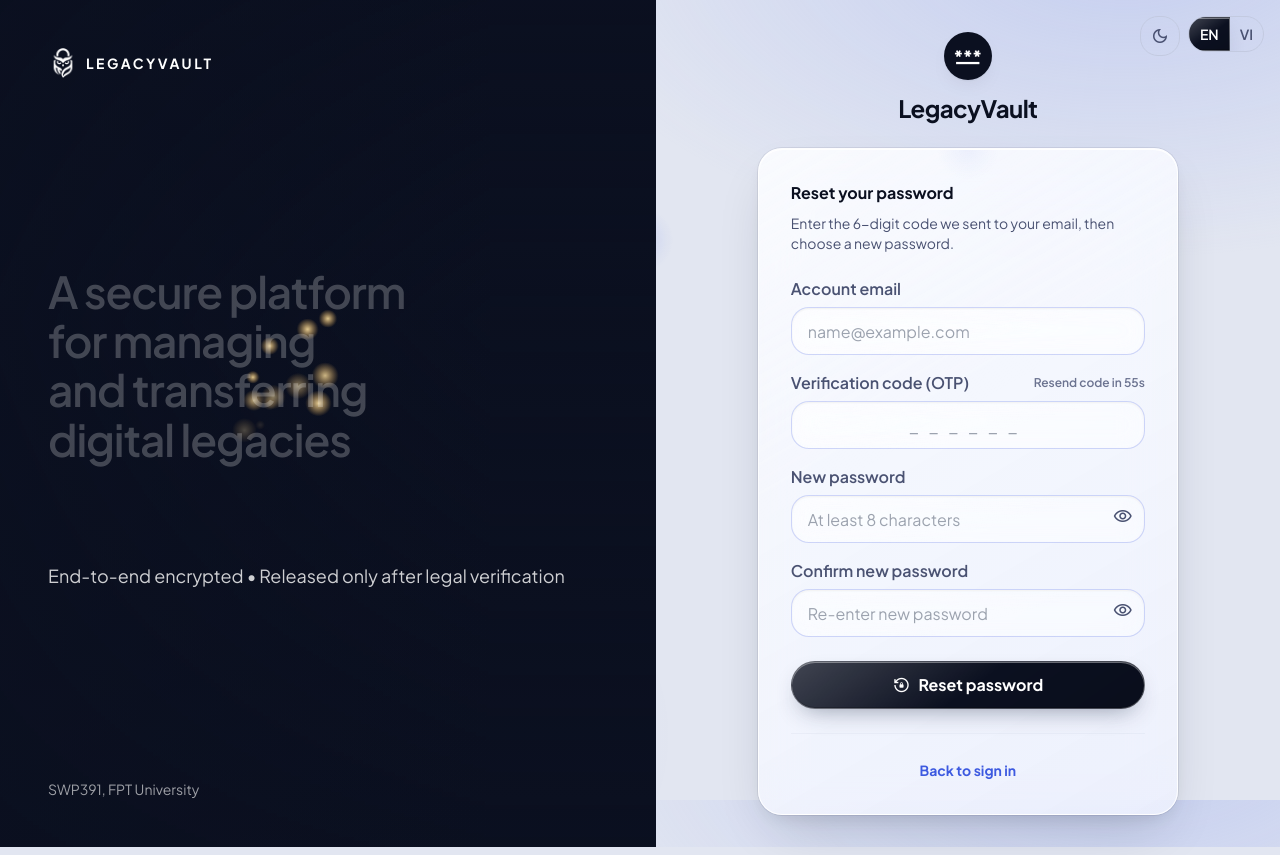
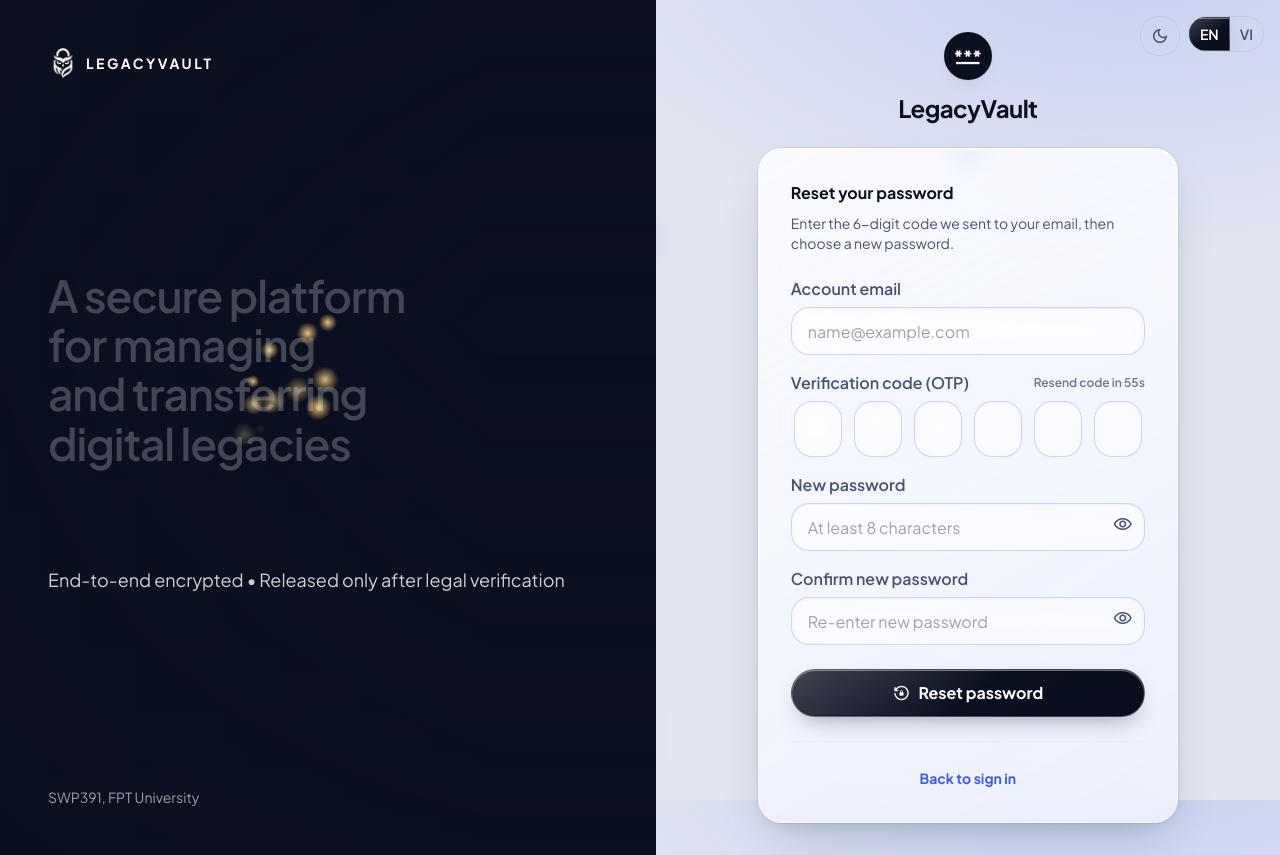
Before and after one commit to azerc18/legacy-vault, a React (Vite) app in the folder frontend/: page /reset-password in a window 1280 px wide. Built offline with nearby package versions, Linux system fonts and the light colour scheme; what @animate-ui/react would draw is missing.

Commit message:
feat(ui): six-box OTP input across all OTP screens

```diff
--- a/frontend/src/Beneficiary/BeneficiaryVaultDetail.jsx
+++ b/frontend/src/Beneficiary/BeneficiaryVaultDetail.jsx
@@ -13,6 +13,7 @@ import {
     ASSET_ICON, useEnumLabels, inputClass, btnPrimary, btnOutline,
 } from './beneficiaryUi.jsx';
 import BeneficiaryLegacyMessages from './BeneficiaryLegacyMessages.jsx';
+import OtpInput from '../Common/OtpInput.jsx';
 
 const OTP_RESEND_SECONDS = 60; // khớp BeneficiaryServiceImpl.OTP_RESEND_SECONDS
 
@@ -285,11 +286,7 @@ function VerifyIdentity({ vaultId, onVerified, onLocked }) {
                 <form onSubmit={submit} className="flex flex-col gap-4">
                     {method === 'OTP' ? (
                         <>
-                            <input
-                                inputMode="numeric" maxLength={6} placeholder={t('verify.otpPlaceholder')} value={otp}
-                                onChange={(e) => setOtp(e.target.value.replace(/\D/g, ''))}
-                                className={`${inputClass} tracking-[0.5em] text-center`}
-                            />
+                            <OtpInput label={t('verify.otpPlaceholder')} value={otp} onChange={setOtp} />
                             <button type="button" onClick={resend} disabled={cooldown > 0} className="text-sm font-semibold text-secondary disabled:text-outline self-start">
                                 {cooldown > 0 ? t('verify.resendIn', { seconds: cooldown }) : t('verify.resend')}
                             </button>
--- /dev/null
+++ b/frontend/src/Common/OtpInput.jsx
@@ -0,0 +1,75 @@
+// Ô nhập mã OTP: 6 ô (mỗi ô 1 chữ số). Gõ tự nhảy ô, Backspace lùi ô, dán cả mã 6 số vào là điền hết.
+// Dùng chung cho mọi chỗ nhập OTP trong dự án. `value` là chuỗi chỉ gồm chữ số (tối đa `length`).
+import React, { useRef } from 'react';
+
+export default function OtpInput({ value, onChange, length = 6, autoFocus = false, id, label, disabled = false }) {
+    const refs = useRef([]);
+    const digits = Array.from({ length }, (_, i) => value[i] || '');
+
+    const focusAt = (i) => {
+        const el = refs.current[Math.max(0, Math.min(length - 1, i))];
+        if (el) { el.focus(); el.select(); }
+    };
+
+    const setAt = (i, ch) => {
+        const next = digits.slice();
+        next[i] = ch;
+        onChange(next.join('').slice(0, length));
+    };
+
+    const handleChange = (i, e) => {
+        const typed = e.target.value.replace(/\D/g, '');
+        if (!typed) { setAt(i, ''); return; }
+        if (typed.length > 1) {                        // trình duyệt tự điền / dán nhiều số vào 1 ô
+            const merged = (value.slice(0, i) + typed).slice(0, length);
+            onChange(merged);
+            focusAt(Math.min(merged.length, length - 1));
+            return;
+        }
+        setAt(i, typed);
+        if (i < length - 1) focusAt(i + 1);
+    };
+
+    const handleKeyDown = (i, e) => {
+        if (e.key === 'Backspace' && !digits[i] && i > 0) {
+            e.preventDefault();
+            setAt(i - 1, '');
+            focusAt(i - 1);
+        } else if (e.key === 'ArrowLeft') { e.preventDefault(); focusAt(i - 1); }
+        else if (e.key === 'ArrowRight') { e.preventDefault(); focusAt(i + 1); }
+    };
+
+    const handlePaste = (e) => {
+        const pasted = e.clipboardData.getData('text').replace(/\D/g, '').slice(0, length);
+        if (!pasted) return;
+        e.preventDefault();
+        onChange(pasted);
+        focusAt(Math.min(pasted.length, length - 1));
+    };
+
+    return (
+        <div role="group" aria-label={label} className="flex justify-center gap-2 sm:gap-3">
+            {digits.map((d, i) => (
+                <input
+                    key={i}
+                    id={i === 0 ? id : undefined}
+                    ref={(el) => { refs.current[i] = el; }}
+                    value={d}
+                    type="text"
+                    inputMode="numeric"
+                    pattern="[0-9]*"
+                    autoComplete={i === 0 ? 'one-time-code' : 'off'}
+                    autoFocus={autoFocus && i === 0}
+                    disabled={disabled}
+                    maxLength={length}
+                    aria-label={label ? `${label} ${i + 1}/${length}` : `${i + 1}/${length}`}
+                    onChange={(e) => handleChange(i, e)}
+                    onKeyDown={(e) => handleKeyDown(i, e)}
+                    onPaste={handlePaste}
+                    onFocus={(e) => e.target.select()}
+                    className="w-11 h-14 sm:w-12 sm:h-14 rounded-xl border border-outline-variant bg-background text-center text-2xl font-semibold text-on-surface focus:outline-none focus:border-primary focus:ring-2 focus:ring-primary/30 disabled:opacity-60"
+                />
+            ))}
+        </div>
+    );
+}
--- a/frontend/src/LegalVerifier/VerificationRequestDetail.jsx
+++ b/frontend/src/LegalVerifier/VerificationRequestDetail.jsx
@@ -15,6 +15,7 @@ import ConfirmDialog from './ConfirmDialog.jsx';
 import { showBlobInTab, getBlobErrorMessage } from './blobUtils.js';
 import { PAGE_WIDTH } from '../Common/AppHeader.jsx';
 import OcrAnalysisCard from '../Common/OcrAnalysisCard.jsx';
+import OtpInput from '../Common/OtpInput.jsx';
 
 const RESEND_SECONDS = 60;          // khớp SIGN_OTP_RESEND_COOLDOWN_SECONDS của BE
 const OTP_VALID_SECONDS = 5 * 60;   // khớp SIGN_OTP_EXPIRE_MINUTES của BE
@@ -494,16 +495,7 @@ export default function VerificationRequestDetail() {
                                 ) : (
                                     <form onSubmit={askSign} className="space-y-4">
                                         <label htmlFor="sign-code" className="text-sm text-on-surface-variant block">{t('detail.codeLabel')}</label>
-                                        <input
-                                            id="sign-code"
-                                            inputMode="numeric"
-                                            autoComplete="one-time-code"
-                                            maxLength={6}
-                                            placeholder="• • • • • •"
-                                            value={code}
-                                            onChange={(e) => setCode(e.target.value.replace(/\D/g, ''))}
-                                            className="w-full h-12 px-4 rounded-xl border border-outline-variant bg-background text-lg text-center tracking-[0.5em] focus:outline-none focus:border-primary"
-                                        />
+                                        <OtpInput id="sign-code" value={code} onChange={setCode} />
                                         <button
                                             type="button"
                                             onClick={handleSendCode}
--- a/frontend/src/LogInLogOut/Login.jsx
+++ b/frontend/src/LogInLogOut/Login.jsx
@@ -10,6 +10,7 @@ import LanguageSwitch from '../Common/LanguageSwitch.jsx';
 import PasswordInput from '../Common/PasswordInput.jsx';
 import GoogleSignInButton from '../Common/GoogleSignInButton.jsx';
 import BrandMark from '../Common/BrandMark.jsx';
+import OtpInput from '../Common/OtpInput.jsx';
 
 const inputCls =
     'w-full h-12 px-4 rounded-xl border border-outline-variant bg-background text-on-surface focus:outline-none focus:border-primary focus:ring-1 focus:ring-primary transition-all';
@@ -230,18 +231,19 @@ export default function Login() {
                             <span className="material-symbols-outlined">phonelink_lock</span>
                             {useBackup ? t('mfa.hintBackup') : t('mfa.hintApp')}
                         </div>
+                        {useBackup ? (
                             <input
                                 autoFocus
-                            aria-label={useBackup ? t('mfa.hintBackup') : t('mfa.hintApp')}
+                                aria-label={t('mfa.hintBackup')}
                                 value={code}
-                            onChange={(e) => setCode(useBackup
-                                ? e.target.value.toUpperCase()
-                                : e.target.value.replace(/\D/g, ''))}
-                            inputMode={useBackup ? 'text' : 'numeric'}
+                                onChange={(e) => setCode(e.target.value.toUpperCase())}
                                 autoComplete="one-time-code"
-                            maxLength={useBackup ? 9 : 6}
+                                maxLength={9}
                                 className={`${inputCls} text-center text-xl tracking-[0.3em] font-semibold`}
                             />
+                        ) : (
+                            <OtpInput autoFocus label={t('mfa.hintApp')} value={code} onChange={setCode} />
+                        )}
                         <button
                             type="submit"
                             disabled={loading}
--- a/frontend/src/LogInLogOut/ResetPassword.jsx
+++ b/frontend/src/LogInLogOut/ResetPassword.jsx
@@ -8,6 +8,7 @@ import PasswordStrengthMeter from '../Common/PasswordStrengthMeter.jsx';
 import { isPasswordValid } from '../Common/passwordPolicy.js';
 import LanguageSwitch from '../Common/LanguageSwitch.jsx';
 import PasswordInput from '../Common/PasswordInput.jsx';
+import OtpInput from '../Common/OtpInput.jsx';
 
 const RESEND_SECONDS = 60;
 
@@ -156,17 +157,7 @@ export default function ResetPassword() {
                                         {cooldown > 0 ? t('reset.resendIn', { seconds: cooldown }) : t('reset.resend')}
                                     </button>
                                 </div>
-                                <input
-                                    id="reset-otp"
-                                    type="text"
-                                    inputMode="numeric"
-                                    autoComplete="one-time-code"
-                                    maxLength={6}
-                                    placeholder="______"
-                                    value={otp}
-                                    onChange={(e) => setOtp(e.target.value.replace(/\D/g, '').slice(0, 6))}
-                                    className={`${inputClass} text-center text-lg tracking-[0.5em]`}
-                                />
+                                <OtpInput id="reset-otp" value={otp} onChange={setOtp} />
                             </div>
 
                             <div className="flex flex-col gap-1.5">
--- a/frontend/src/LogInLogOut/VerifyEmail.jsx
+++ b/frontend/src/LogInLogOut/VerifyEmail.jsx
@@ -5,6 +5,7 @@ import { useTranslation } from 'react-i18next';
 import { authApi } from '../api/authApi.js';
 import { getErrorMessage, getErrorCode } from '../api/http.js';
 import LanguageSwitch from '../Common/LanguageSwitch.jsx';
+import OtpInput from '../Common/OtpInput.jsx';
 
 const RESEND_SECONDS = 60;
 const input = 'w-full h-12 px-4 rounded-xl border border-outline-variant bg-background text-on-surface focus:outline-none focus:border-primary focus:ring-1 focus:ring-primary';
@@ -81,10 +82,7 @@ export default function VerifyEmail() {
                     <input type="email" autoComplete="email" aria-label={t('login.email')}
                            placeholder="name@example.com" value={email}
                            onChange={(e) => setEmail(e.target.value)} className={input} />
-                    <input inputMode="numeric" autoComplete="one-time-code" maxLength={6}
-                           aria-label={t('verify.codePlaceholder')} placeholder={t('verify.codePlaceholder')} value={otp}
-                           onChange={(e) => setOtp(e.target.value.replace(/\D/g, ''))}
-                           className={`${input} tracking-[0.5em] text-center`} />
+                    <OtpInput label={t('verify.codePlaceholder')} value={otp} onChange={setOtp} />
                     <button type="submit" disabled={loading}
                             className="w-full h-12 rounded-xl bg-primary text-on-primary font-bold disabled:opacity-60 lv-pill">
                         {loading ? t('verify.submitting') : t('verify.submit')}
--- a/frontend/src/Profile/TwoFactorCard.jsx
+++ b/frontend/src/Profile/TwoFactorCard.jsx
@@ -4,6 +4,7 @@ import { AutoHeight } from '@animate-ui/react/primitives/effects/auto-height';
 import { userApi } from '../api/userApi.js';
 import { getErrorMessage } from '../api/http.js';
 import { Card, Alert, Icon, inputClass, btnPrimary, btnOutline, btnDanger } from '../Owner/ownerUi.jsx';
+import OtpInput from '../Common/OtpInput.jsx';
 
 // H4: bật/tắt xác thực 2 lớp (TOTP) + mã dự phòng
 export default function TwoFactorCard({ profile, onChanged }) {
@@ -114,7 +115,7 @@ export default function TwoFactorCard({ profile, onChanged }) {
                                 <code className="block mt-1 p-2 rounded-lg bg-surface-container-low break-all select-all">{setup.secret}</code>
                             </div>
                         </div>
-                        {codeInput()}
+                        <OtpInput value={code} onChange={setCode} />
                         <div className="flex justify-end gap-3">
                             <button type="button" onClick={() => { setSetup(null); setCode(''); setError(''); }} className={btnOutline}>
                                 {t('common:actions.cancel')}
```
Lines whose indentation alone changed are shown as unchanged.
